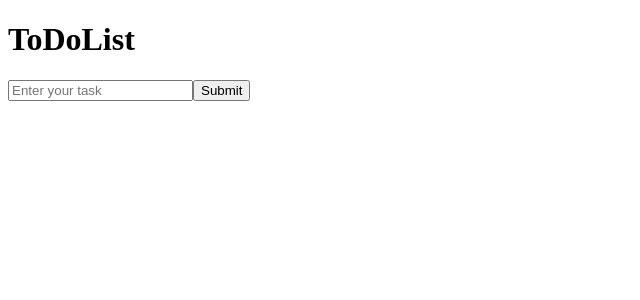
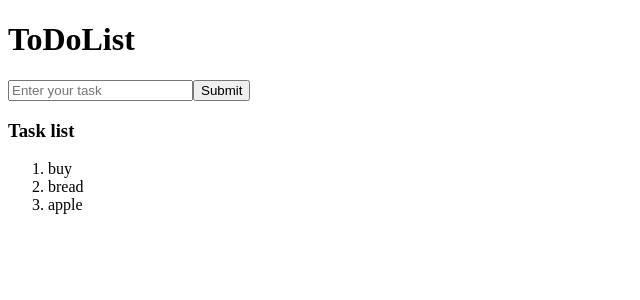
Before and after one commit to BlackPuma9/ReactTodoList, a React (Create React App) app: page / in a window 1280 px wide. Shown: the top 300 px of the page, without its empty margins (0-640 px from the left). Built offline with nearby package versions, Linux system fonts and the light colour scheme.

Commit message:
i wanna beer!!!

```diff
--- a/src/App.js
+++ b/src/App.js
@@ -2,6 +2,15 @@ import React, { useState } from "react";
 
 function App() {
   const [value, setValue] = useState('')
+  const [tasks, setTasks] = useState(['buy', 'bread', 'apple'])
+
+  const eventEnterHandler = (event) => {
+    setValue(event.target.value)
+  }
+
+  const eventHadler = () => {
+    setTasks([...tasks, value])
+  }
 
   return (
       <div>
@@ -10,9 +19,13 @@ function App() {
           type="text"
           value={value}
           placeholder="Enter your task"
-        onChange={event => setValue(event.target.value)}
+          onChange={eventEnterHandler}
           />
-        <button>Submit</button>
+          <button onClick={eventHadler}>Submit</button>
+        <h3>Task list</h3>
+          <ol>
+            {tasks.map((task, index) => <li key={index}>{task}</li>)}
+          </ol>
       </div>
     );
 }
```
Lines whose indentation alone changed are shown as unchanged.
